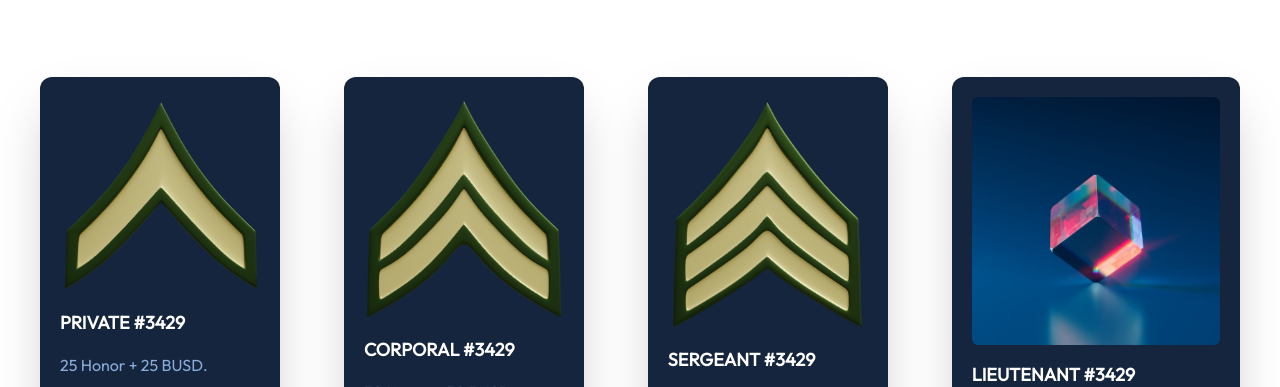
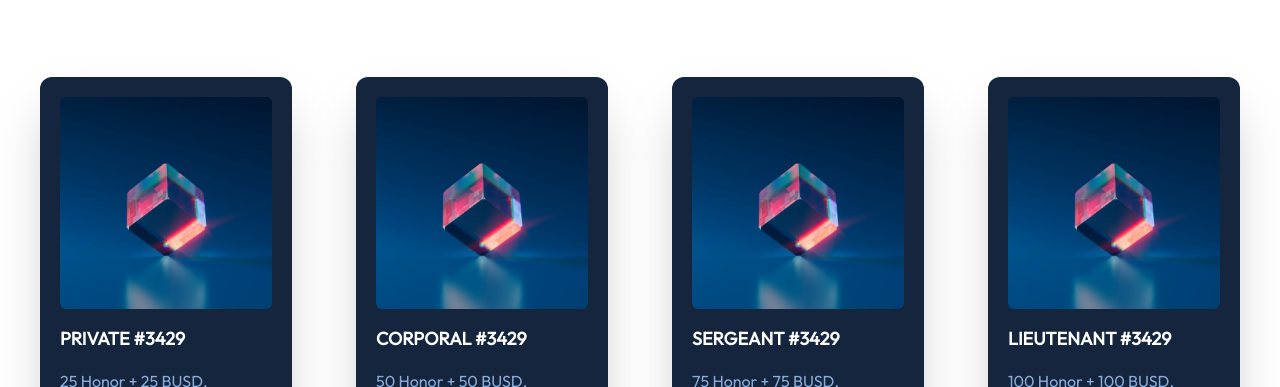
Before and after one commit to mohdxnizamv/honor-protocol-network-v1.8, a website: page nftpages.html in a window 1280 px wide. Shown: the part 339-726 px from the top of the page. Drawn offline with nearby package versions, Linux system fonts and the light colour scheme; a script that the page names is missing.

Commit message:
first commit

```diff
--- a/src/newpages.html
+++ b/nftpages.html
@@ -22,7 +22,7 @@
           <!-- Menu -->
           <div class="font-alata hidden h-10 md:flex md:space-x-8">
             <div class="group">
-              <a href="#">About Us</a>
+              <a href="./index.html">About Us</a>
               <div
                 class="mx-2 group-hover:border-b group-hover:border-blue-50"
               ></div>
@@ -121,11 +121,7 @@
                     alt="eye icon"
                   />
                 </div>
-                <img
-                  src="/dist/img/private.png"
-                  alt="equilibrium"
-                  class="w-56"
-                />
+                <img src="/dist/img/image-equilibrium.jpg" alt="equilibrium" />
               </a>
 
               <h1>
@@ -184,11 +180,7 @@
                     alt="eye icon"
                   />
                 </div>
-                <img
-                  src="/dist/img/corporal.png"
-                  alt="equilibrium"
-                  class="w-56"
-                />
+                <img src="/dist/img/image-equilibrium.jpg" alt="equilibrium" />
               </a>
 
               <h1>
@@ -247,11 +239,7 @@
                     alt="eye icon"
                   />
                 </div>
-                <img
-                  src="/dist/img/sergeant.png"
-                  alt="equilibrium"
-                  class="w-56"
-                />
+                <img src="/dist/img/image-equilibrium.jpg" alt="equilibrium" />
               </a>
 
               <h1>
```
Also changed, not shown: index.html (+1 -1 lines), dist/css/style.css.
